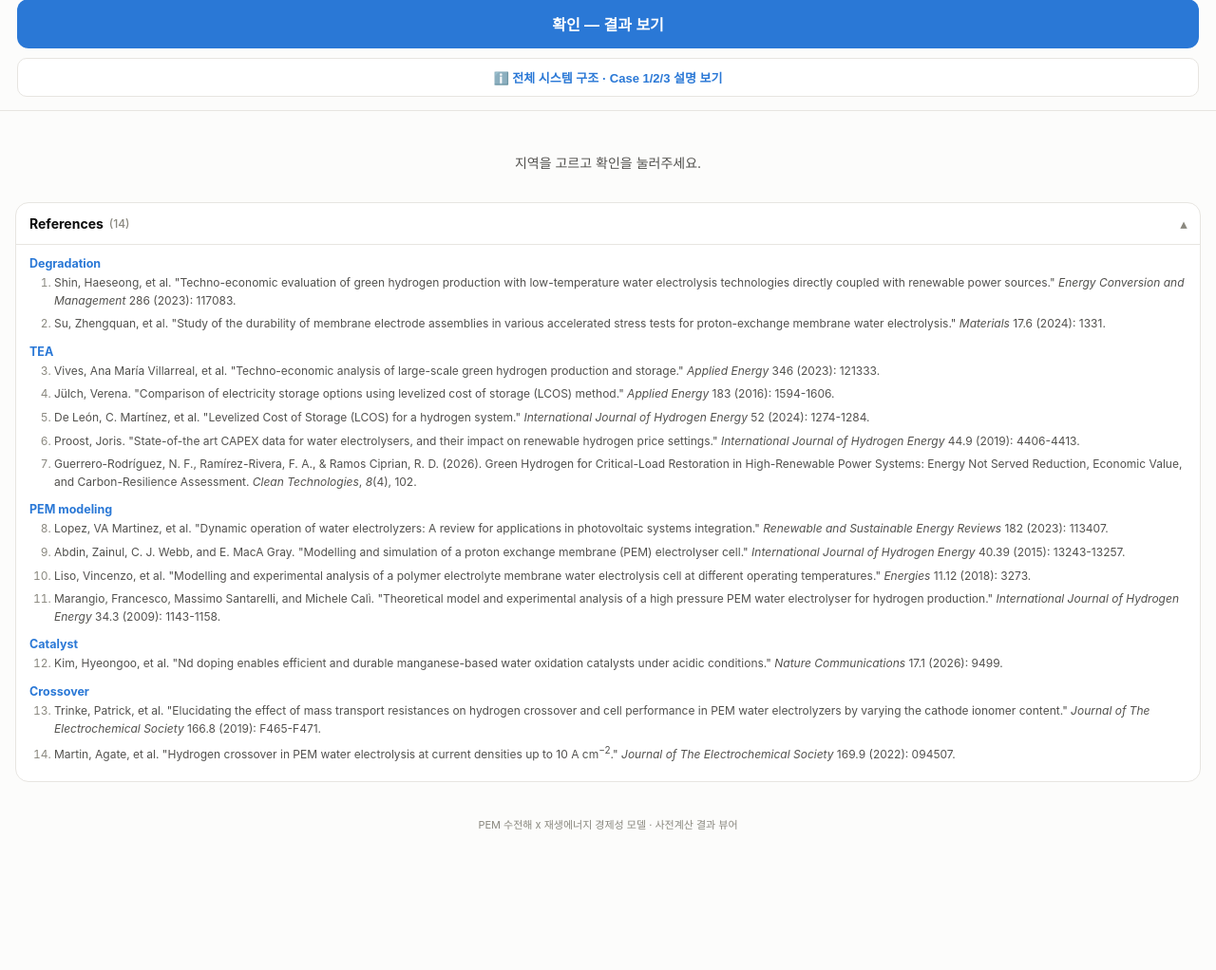
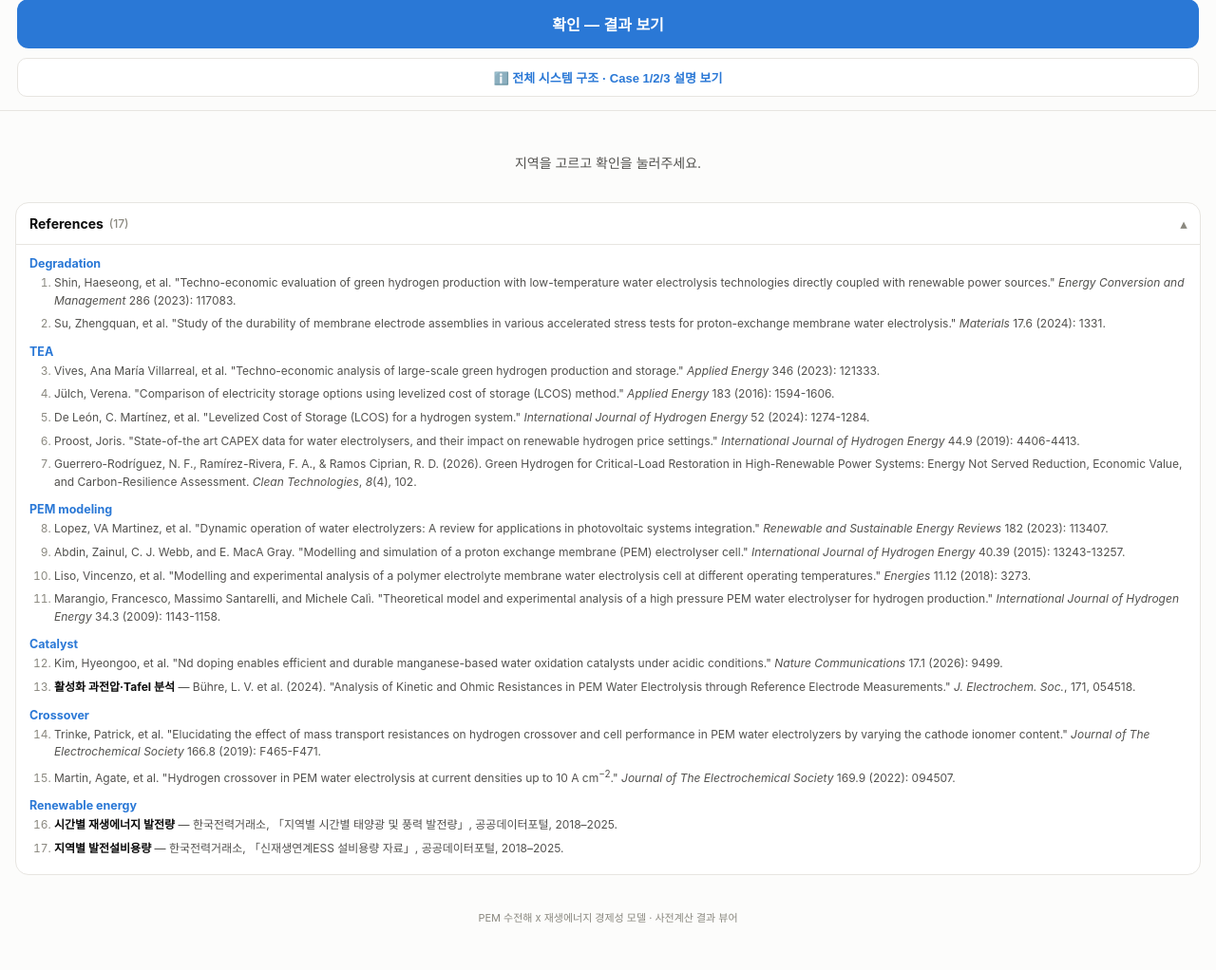
Before and after one commit to kyuchan0504-boop/v2, a Flask app: page / in a window 1280 px wide, after a click that opens the changed part. Shown: the part 205-1227 px from the top of the page at 95% size. Before the commit the page ends 1079 px from the top, so only its background shows below. Run offline with Flask 3, Linux system fonts and the light colour scheme.

Commit message:
Add files via upload

```diff
--- a/pem_webapp_v2_github_ready/templates/index.html
+++ b/pem_webapp_v2_github_ready/templates/index.html
@@ -154,6 +154,7 @@
   .refs-body h3{font-size:12.5px; margin:12px 0 4px; color:var(--accent);}
   .refs-body ol{margin:0; padding-left:26px;}
   .refs-body li{font-size:12px; line-height:1.55; color:var(--text-2); margin-bottom:6px; overflow-wrap:anywhere;}
+  .refs-body li b{color:var(--text); font-weight:700;}
   .refs-body li::marker{color:var(--text-3);}
   footer{text-align:center; color:var(--text-3); font-size:11px; padding:20px 16px 0;}
 
@@ -420,7 +421,7 @@
   </div>
 
   <details class="refs" id="references">
-    <summary>References <span class="refs-count">(14)</span></summary>
+    <summary>References <span class="refs-count">(17)</span></summary>
     <div class="refs-body">
       <h3>Degradation</h3>
       <ol start="1">
@@ -445,11 +446,17 @@
       <h3>Catalyst</h3>
       <ol start="12">
         <li>Kim, Hyeongoo, et al. "Nd doping enables efficient and durable manganese-based water oxidation catalysts under acidic conditions." <i>Nature Communications</i> 17.1 (2026): 9499.</li>
+        <li><b>활성화 과전압·Tafel 분석</b> — Bühre, L. V. et al. (2024). "Analysis of Kinetic and Ohmic Resistances in PEM Water Electrolysis through Reference Electrode Measurements." <i>J. Electrochem. Soc.</i>, 171, 054518.</li>
       </ol>
       <h3>Crossover</h3>
-      <ol start="13">
+      <ol start="14">
         <li>Trinke, Patrick, et al. "Elucidating the effect of mass transport resistances on hydrogen crossover and cell performance in PEM water electrolyzers by varying the cathode ionomer content." <i>Journal of The Electrochemical Society</i> 166.8 (2019): F465-F471.</li>
         <li>Martin, Agate, et al. "Hydrogen crossover in PEM water electrolysis at current densities up to 10 A cm<sup>−2</sup>." <i>Journal of The Electrochemical Society</i> 169.9 (2022): 094507.</li>
+      </ol>
+      <h3>Renewable energy</h3>
+      <ol start="16">
+        <li><b>시간별 재생에너지 발전량</b> — 한국전력거래소, 「지역별 시간별 태양광 및 풍력 발전량」, 공공데이터포털, 2018–2025.</li>
+        <li><b>지역별 발전설비용량</b> — 한국전력거래소, 「신재생연계ESS 설비용량 자료」, 공공데이터포털, 2018–2025.</li>
       </ol>
     </div>
   </details>
```
